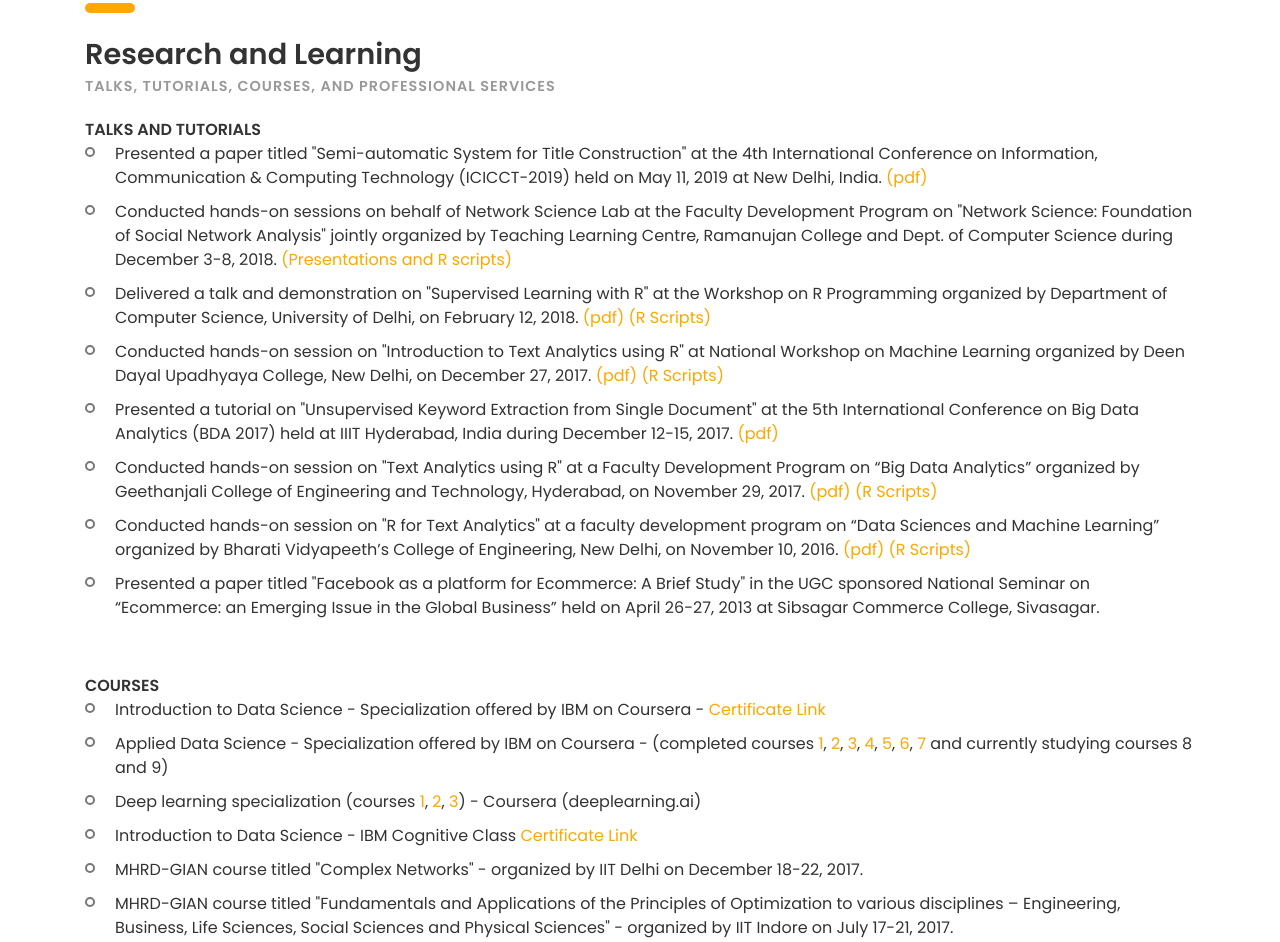
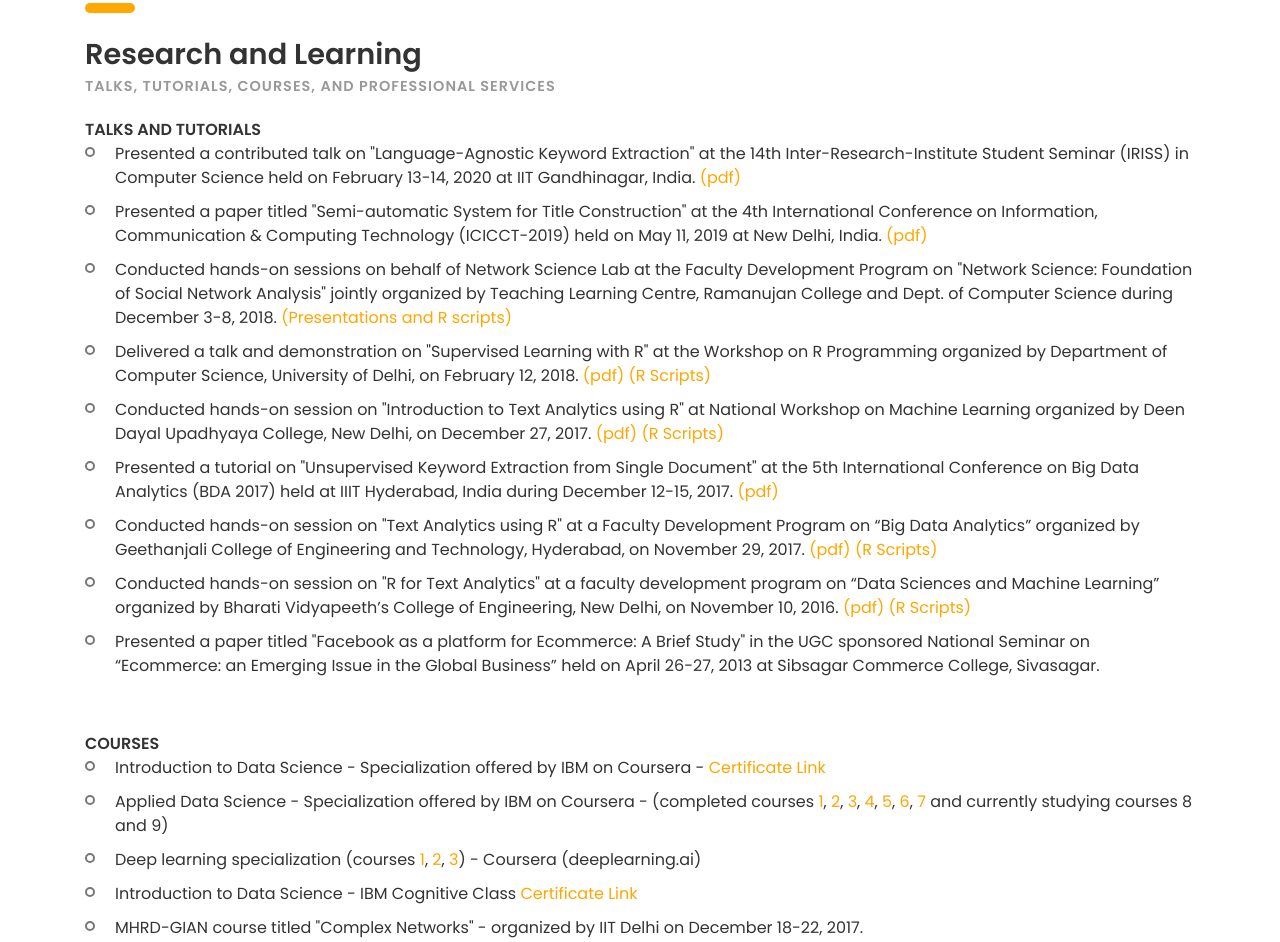
Before and after one commit to SDuari/SDuari.github.io, a plain HTML site: page index.html in a window 1280 px wide. Shown: the part 5111-6053 px from the top of the page. Drawn offline with Linux system fonts and the light colour scheme; files whose address does not match are found by name.

Commit message:
Updated index.html
Added contributed talk

```diff
--- a/index.html
+++ b/index.html
@@ -363,6 +363,8 @@
 	  				<div class="experience margin-b-50">
             					<h5 class="margin-tb-20"><b>TALKS AND TUTORIALS</b></h5>
 						<ul class="list margin-b-30">
+						<li>Presented a contributed talk on "Language-Agnostic Keyword Extraction" at the 14th Inter-Research-Institute Student Seminar (IRISS) in Computer Science 						held on February 13-14, 2020 at IIT Gandhinagar, India. <a href="https://drive.google.com/open?id=1lowP1t8vgYLv4iL13QObIQLhR7VxJueH" class="font-yellow" 						>(pdf)</a></li>
+
 						<li>Presented a paper titled "Semi-automatic System for Title Construction" at the 4th International Conference on Information, Communication & Computing 						Technology (ICICCT-2019) held on May 11, 2019 at New Delhi, India. <a href="https://drive.google.com/open?id=1UBiF9HQsLdJRKBgSruiJFwmNpL9pgUdT" class="font-yellow">(pdf)</a></li>
 
 						<li>Conducted hands-on sessions on behalf of Network Science Lab at the Faculty Development Program on "Network Science: Foundation of 									Social Network Analysis" jointly organized by Teaching Learning Centre, Ramanujan College and Dept. of Computer Science during December 3-8, 2018. <a href 						="https://github.com/kirtiJain25/FDP_18" class="font-yellow">(Presentations and R scripts)</a></li>
```
